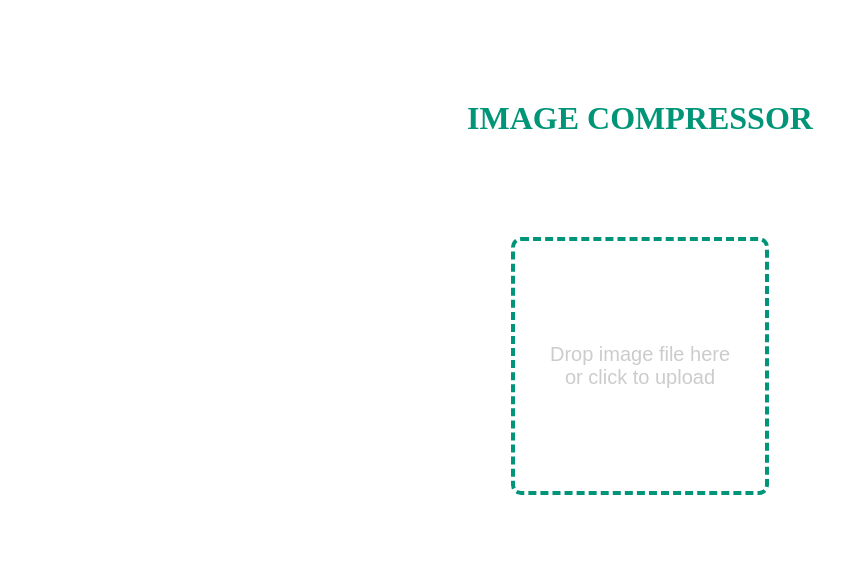
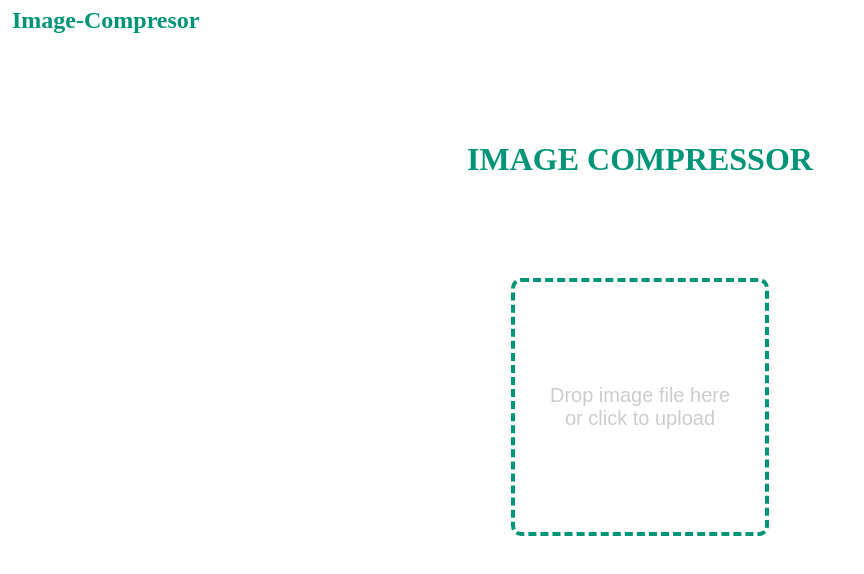
Before and after one commit to shibam-naskar/IMAGE_COMPRESOR, a plain HTML site: page index.html in a window 1280 px wide. Shown: the whole page, without its empty margins (0-864 px from the left). Drawn offline with Linux system fonts and the light colour scheme.

Commit message:
Added  A  Nav Bar
Added  A  Nav Bar.

```diff
--- a/css/style.css
+++ b/css/style.css
@@ -1,3 +1,9 @@
+*{
+  margin: 0;
+  padding: 0;
+}
+
+
 .main_div{
     text-align: center;
 }
@@ -5,6 +11,17 @@
     color: #009578;
     margin-top: 100px;
     margin-bottom: 100px;
+}
+
+.navigation{
+
+  color: #009578;
+  background-color :white;
+  padding: 7px;
+  /* margin:4px; */
+  padding-left: 12px;
+  /* border-radius: 30px ; */
+
 }
 
 .drop-zone {
--- a/index.html
+++ b/index.html
@@ -9,6 +9,15 @@
 </head>
 
 <body>
+    <header>
+        <nav class="navigation bar">
+            <div>
+
+                <h2>Image-Compresor</h2>
+
+            </div>
+        </nav>
+    </header>
     <div class="main_div">
         <h1 class="title">IMAGE COMPRESSOR</h1>
         <div class="drop-zone">
```
